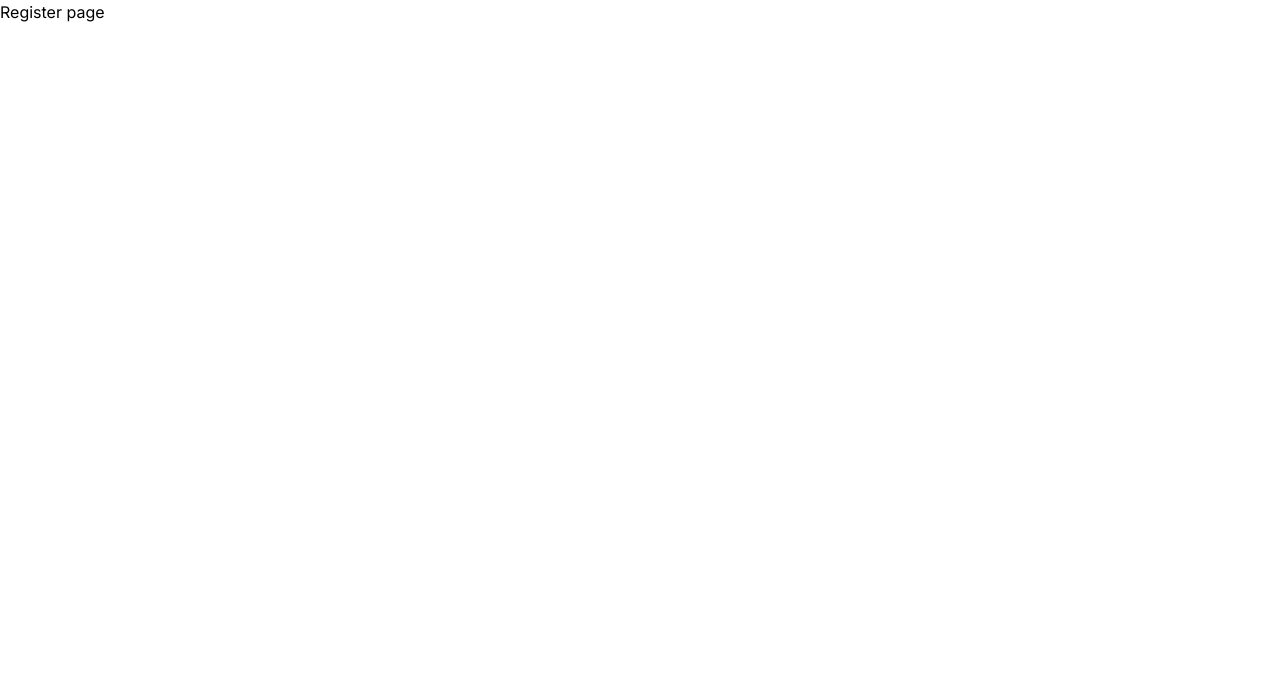
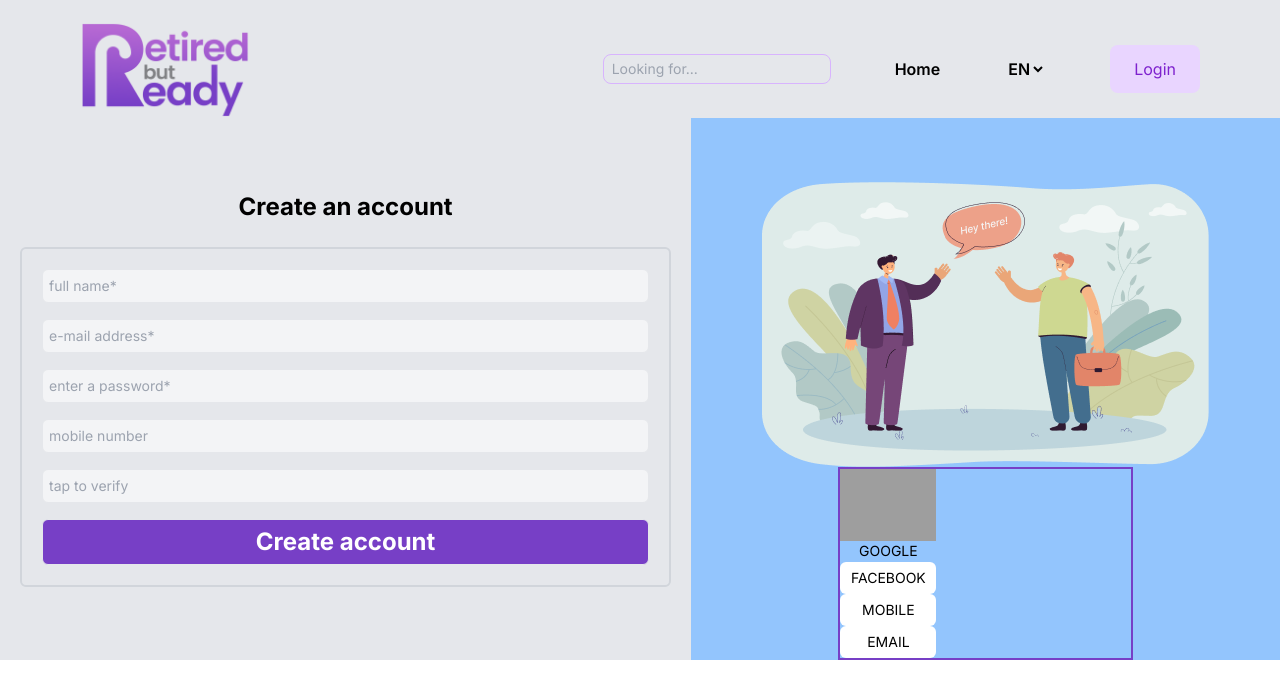
Before and after one commit to morajdhwaj/retired-but-ready, a Next.js app: page /register in a window 1280 px wide. Shown: the top 698 px of the page. Built offline with nearby package versions, Linux system fonts and the light colour scheme; grey boxes are pictures that could not be loaded.

Commit message:
Create Register page

```diff
--- a/src/app/(pages)/register/page.js
+++ b/src/app/(pages)/register/page.js
@@ -1,10 +1,46 @@
+import Navbar from "@/app/components/Navbar";
 import React from "react";
+
 
 const page = () => {
   return (
     <div>
-      <h1> Register page</h1>
-    </div>
+      <Navbar/>
+      <div className="bg-gray-200 flex ">
+        <div className="w-[54%]  flex flex-col justify-center items-center p-5">
+          <h1 className="text-2xl font-bold hover:border-b-2 hover:border-blue-500">
+            Create an account
+          </h1>
+          <br/>
+          <div className="border-2 border-gray-300 w-full rounded-md p-5 hover:border-blue-500 hover:shadow-sm ">
+            <input type="text" placeholder="full name*" className="mb-4 bg-gray-100 border text-sm rounded-md block w-full p-1.5 hover:border-blue-500"/>
+            <input type="text" placeholder="e-mail address*" className="mb-4 bg-gray-100 border text-sm rounded-md block w-full p-1.5 hover:border-blue-500 "/>
+            <input type="text" placeholder="enter a password*" className="mb-4 bg-gray-100 border text-sm rounded-md block w-full p-1.5 hover:border-blue-500"/>
+            <input type="text" placeholder="mobile number" className="mb-4 bg-gray-100 border text-sm rounded-md block w-full p-1.5 hover:border-blue-500"/>
+            <input type="text" placeholder="tap to verify" className="mb-4 bg-gray-100 border text-sm rounded-md block w-full p-1.5  hover:border-blue-500 hover:rounded-none "/>
+            <button className="bg-[#773FC6] mp-4 w-full p-1.5 rounded-md border hover:border-blue-500 hover:rounded-none text-white font-bold text-2xl">Create account</button>
+
+          </div>
+
+        </div>
+        <div className="bg-blue-300 w-[46%]  flex flex-col justify-center items-center">
+        <div className="mt-16">
+
+          <img src="\assets\Group-626217.png"/>
+        </div>
+         <div className=" border-[#773FC6] border-2 w-1/2">
+          <button className="w-24 text-sm h-8 bg-white rounded-md " ><img src="https://www.shutterstock.com/image-vector/facebook-icon-vector-illustration-social-260nw-2275272041.jpg" alt="" />GOOGLE</button><br/>
+          <button className="w-24 text-sm h-8 bg-white rounded-md ">FACEBOOK</button><br/>
+          <button className="w-24 text-sm h-8 bg-white rounded-md ">MOBILE</button><br/>
+          <button className="w-24 text-sm h-8 bg-white rounded-md ">EMAIL</button>
+
+        </div>
+
+        </div>
+        </div>
+      </div>
+
+
   );
 };
 
```
Also changed, not shown: 1 other file (tests, documents, lock files or other folders).
